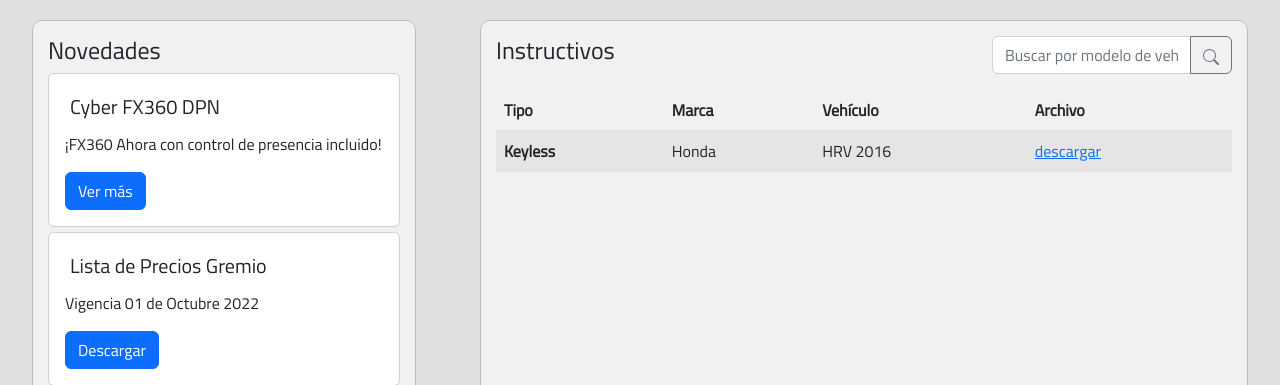
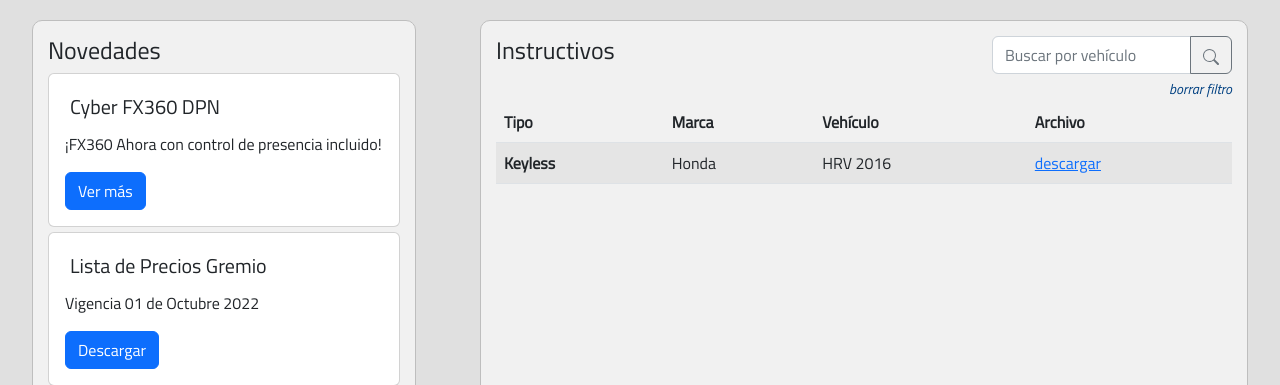
Before and after one commit to gulator/instaladores, a Django app: page / in a window 1280 px wide. Shown: the part 142-527 px from the top of the page. Run offline with Django 4.2, Linux system fonts and the light colour scheme; data comes from the database, SQL or seed files in the repository; some libraries are stand-ins or nearby versions.

Commit message:
boton busqueda listo

```diff
--- a/cuentas/urls.py
+++ b/cuentas/urls.py
@@ -5,7 +5,7 @@ from django.contrib.auth.views import LogoutView
 
 urlpatterns = [
 
-#path('login', views.login_request, name="Login"),
+path('login', views.login_request, name="Login"),
 #path('register', views.register, name="Register"),
 #path('logout', views.logout_usuario, name='Logout'),
 #path('editar_usuario', views.editar_usuario, name='editar_usuario'),
--- a/pstcall/models.py
+++ b/pstcall/models.py
@@ -45,7 +45,7 @@ class Tipo_Manual (models.Model):
 class Instructivo (models.Model):
     marca = models.CharField(max_length=20)
     tipo = models.CharField(max_length=20)
-    titulo = models.CharField(max_length=40)
+    vehiculo = models.CharField(max_length=40)
     archivo = models.FileField(upload_to = ruta, null=False, blank=False)
 
     def __str__(self):
--- a/pstcall/static/pstcall/css/style.css
+++ b/pstcall/static/pstcall/css/style.css
@@ -146,3 +146,20 @@ h5{
   width: 280px;
   height: 52px;
 }
+.formBusqueda{
+  display: flex;
+  flex-direction: column;
+  align-items: flex-end;
+}
+.borrar{
+  margin: 0;
+  margin-bottom: 2px !important;
+}
+.borrar a{
+  margin: 0;
+  text-decoration: none;
+  color: #004081;
+  font-style: italic;
+  font-size: 14px;
+
+}
--- a/pstcall/templates/index.html
+++ b/pstcall/templates/index.html
@@ -6,6 +6,18 @@
 
 
 <main>
+    <div>
+        {% if texto2 %}
+        <div class="alert alert-warning" role="alert" style="text-align: center;">
+          {{texto2}}
+        </div>
+        {% endif %}
+        {% if texto %}
+        <div class="alert alert-danger" role="alert" style="text-align: center;">
+          {{texto}}
+        </div>
+        {% endif %}
+      </div>
     <principal class="principal">
         <section class="novedades">
             <div class="containerNovedades ">
@@ -50,16 +62,19 @@
         <section class="instructivos">
             <section class="containerInstructivos">
                 <h4>Instructivos</h4>
-                <form action="">
-                    <div class="input-group mb-3">
-                        <input type="text" class="form-control anchoInput" placeholder="Buscar por modelo de vehículo"
-                            aria-label="modelo vehiculo" aria-describedby="button-addon2">
+                <form class="formBusqueda" action="/pstcall/buscar_instructivo">
+                    <div class="input-group mb-3 borrar">
+                        <input type="text" class="form-control anchoInput" placeholder="Buscar por vehículo"
+                            aria-label="modelo vehiculo" aria-describedby="button-addon2" name="vehiculo">
                         <button class="btn btn-outline-secondary" type="submit" id="button-addon2"><i><svg
                                     xmlns="http://www.w3.org/2000/svg" width="16" height="16" fill="currentColor"
                                     class="bi bi-search" viewBox="0 0 16 16">
                                     <path
                                         d="M11.742 10.344a6.5 6.5 0 1 0-1.397 1.398h-.001c.03.04.062.078.098.115l3.85 3.85a1 1 0 0 0 1.415-1.414l-3.85-3.85a1.007 1.007 0 0 0-.115-.1zM12 6.5a5.5 5.5 0 1 1-11 0 5.5 5.5 0 0 1 11 0z" />
                                 </svg></i></button>
+                    </div>
+                    <div class="borrar">
+                        <a class="borrarMute" href="{% url 'inicio' %}">borrar filtro</a>
                     </div>
                 </form>
             </section>
@@ -78,7 +93,7 @@
                       <tr>
                         <th scope="row">{{n.tipo}}</th>
                         <td>{{n.marca}}</td>
-                        <td>{{n.titulo}}</td>
+                        <td>{{n.vehiculo}}</td>
                         <td><a href="{{n.archivo}}" target="_blank" rel="noopener noreferrer">descargar</a></td>
                       </tr>
                       {% endfor %}
--- a/pstcall/urls.py
+++ b/pstcall/urls.py
@@ -4,6 +4,5 @@ from django.contrib.auth.views import LogoutView
 
 urlpatterns = [
     path('registro', views.registro, name='registro'),
-    path('login', views.login, name='login'),
     path('buscar_instructivo',views.buscar_instructivo, name='buscar_instructivo'),
 ]
--- a/pstcall/views.py
+++ b/pstcall/views.py
@@ -13,8 +13,6 @@ import random
 # Create your views here.
 
 
-def login (request):
-    return render (request,'login.html')
 
 def registro (request):
     return render (request, 'registro.html')
@@ -25,4 +23,23 @@ def inicio (request):
     return render (request, 'index.html', {'instructivos':instructivos})
 
 def buscar_instructivo (request):
-    pass
+
+    texto = f'Ingrese un texto en el campo de búsqueda'
+
+    if request.GET['vehiculo']:
+        vehiculo = request.GET['vehiculo']
+        instructivos = Instructivo.objects.filter(vehiculo__icontains=vehiculo)
+        texto2 = f'no se han encontrado instructivos para el vehículo "{vehiculo}"'
+
+        if vehiculo:
+            return render (request,'index.html',{'instructivos':instructivos})
+        else:
+            instructivos = Instructivo.objects.all()
+            return render (request,'index.html',{'instructivos':instructivos,
+                                                            'texto2':texto2
+                                                            })
+    else:
+        instructivos = Instructivo.objects.all()
+        return render (request,'index.html',{'instructivos':instructivos,
+                                                        'texto':texto
+                                                        })
```
Also changed, not shown: cuentas/views.py (+41 -0 lines), pstcall/forms.py (+14 -0 lines), db.sqlite3, pstcall/migrations/0002_novedad_rename_titulo_instructivo_vehiculo.py (added).
